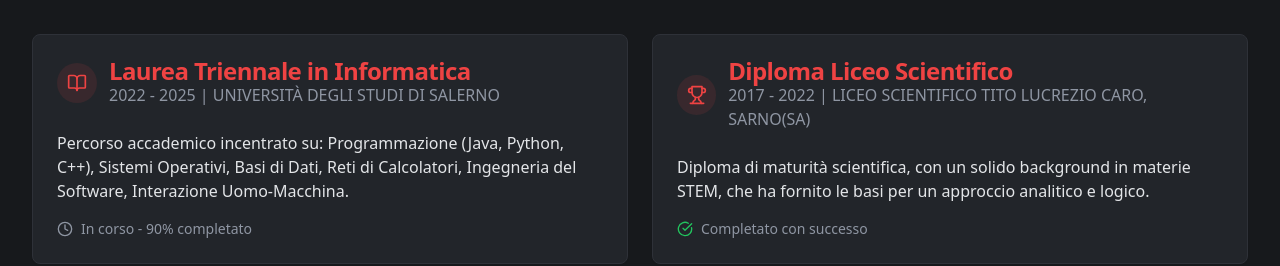
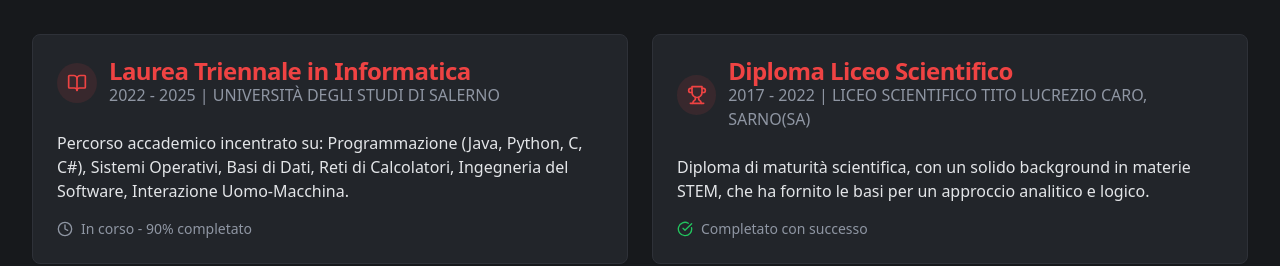
Before and after one commit to mariocelzo/portfolio-mario-celzo, a Next.js app: page / in a window 1280 px wide. Shown: the part 1860-2126 px from the top of the page. Built offline with nearby package versions, Linux system fonts and the light colour scheme.

Commit message:
modifica scritte riguardanti percorso accademico

```diff
--- a/app/page.tsx
+++ b/app/page.tsx
@@ -452,7 +452,7 @@ export default function HomePage() {
                 </CardHeader>
                 <CardContent className="text-foreground">
                   <p>
-                    Percorso accademico incentrato su: Programmazione (Java, Python, C++), Sistemi Operativi, Basi di
+                    Percorso accademico incentrato su: Programmazione (Java, Python, C, C#), Sistemi Operativi, Basi di
                     Dati, Reti di Calcolatori, Ingegneria del Software, Interazione Uomo-Macchina.
                   </p>
                   <div className="mt-4 flex items-center gap-2 text-sm text-muted-foreground">
```
